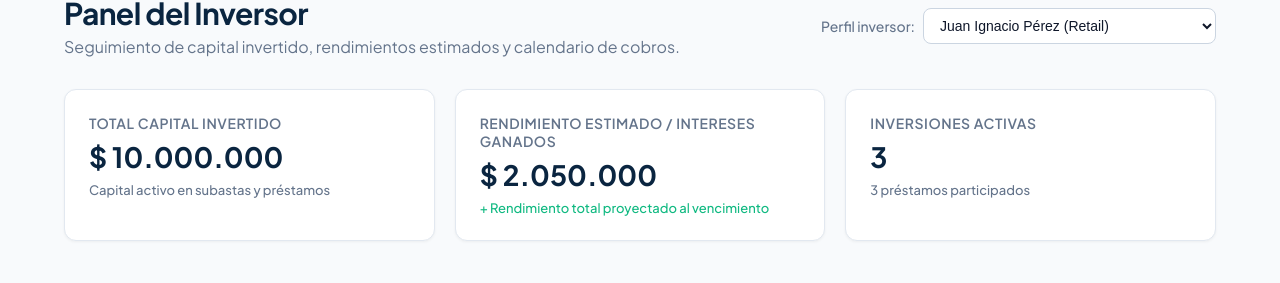
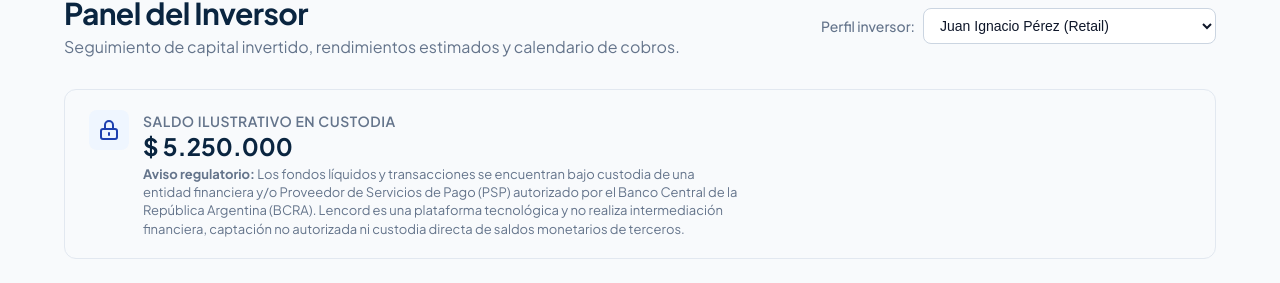
Before and after one commit to rfhfmnn/lencord, a Next.js app: page /dashboard/inversor in a window 1280 px wide. Shown: the part 111-394 px from the top of the page. Built offline with nearby package versions, Linux system fonts and the light colour scheme; no server answers.

Commit message:
feat(task-45): investor dashboard portfolio breakdown and illustrative custody balance with regulatory disclaimer

```diff
--- a/components/dashboard/InvestorDashboard.tsx
+++ b/components/dashboard/InvestorDashboard.tsx
@@ -13,6 +13,7 @@ import styles from './dashboard.module.css';
 
 export interface InvestorDashboardProps {
   investorId?: string;
+  custodyBalance?: number;
   initialInvestments?: Investment[];
   initialLoans?: Loan[];
   initialInstallments?: Installment[];
@@ -36,6 +37,7 @@ interface EnrichedInstallment {
 
 export function InvestorDashboard({
   investorId = 'prof-inv-001',
+  custodyBalance: custodyBalanceProp,
   initialInvestments,
   initialLoans,
   initialInstallments,
@@ -262,6 +264,14 @@ export function InvestorDashboard({
     return list.sort((a, b) => new Date(a.installment.due_date).getTime() - new Date(b.installment.due_date).getTime());
   }, [enrichedInvestments, installments]);
 
+  const effectiveCustodyBalance = useMemo(() => {
+    if (custodyBalanceProp !== undefined) return custodyBalanceProp;
+    if (currentInvestorId === 'prof-inv-002') return 25_000_000;
+    if (currentInvestorId === 'prof-inv-003') return 8_500_000;
+    if (currentInvestorId === 'prof-inv-empty') return 1_000_000;
+    return 5_250_000;
+  }, [custodyBalanceProp, currentInvestorId]);
+
   if (loading) {
     return (
       <div className={`${styles.dashboardContainer} ${className}`} data-testid="investor-dashboard-loading">
@@ -303,6 +313,35 @@ export function InvestorDashboard({
           </select>
         </div>
       </header>
+
+      {/* Illustrative Custody Balance & Mandatory Regulatory Disclaimer */}
+      <section
+        className={styles.custodyDisclaimerCard}
+        aria-label="Saldo en custodia y advertencia regulatoria"
+        data-testid="custody-balance-card"
+      >
+        <div className={styles.custodyDisclaimerLeft}>
+          <div className={styles.custodyIcon} aria-hidden="true">
+            <svg width="24" height="24" fill="none" stroke="currentColor" viewBox="0 0 24 24">
+              <path
+                strokeLinecap="round"
+                strokeLinejoin="round"
+                strokeWidth={2}
+                d="M12 15v2m-6 4h12a2 2 0 002-2v-6a2 2 0 00-2-2H6a2 2 0 00-2 2v6a2 2 0 002 2zm10-10V7a4 4 0 00-8 0v4h8z"
+              />
+            </svg>
+          </div>
+          <div>
+            <span className={styles.metricLabel}>Saldo ilustrativo en custodia</span>
+            <div className={styles.custodyBalanceAmount} data-testid="illustrative-custody-balance">
+              {formatCurrency(effectiveCustodyBalance)}
+            </div>
+            <p className={styles.custodyDisclaimerText} data-testid="custody-disclaimer">
+              <strong>Aviso regulatorio:</strong> Los fondos líquidos y transacciones se encuentran bajo custodia de una entidad financiera y/o Proveedor de Servicios de Pago (PSP) autorizado por el Banco Central de la República Argentina (BCRA). Lencord es una plataforma tecnológica y no realiza intermediación financiera, captación no autorizada ni custodia directa de saldos monetarios de terceros.
+            </p>
+          </div>
+        </div>
+      </section>
 
       {/* Empty State when no active investments */}
       {activeInvestments.length === 0 ? (
```
Also changed, not shown: 1 other file (tests, documents, lock files or other folders).
